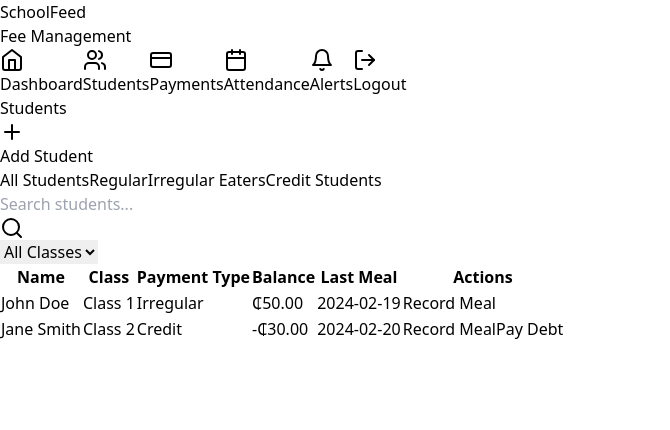
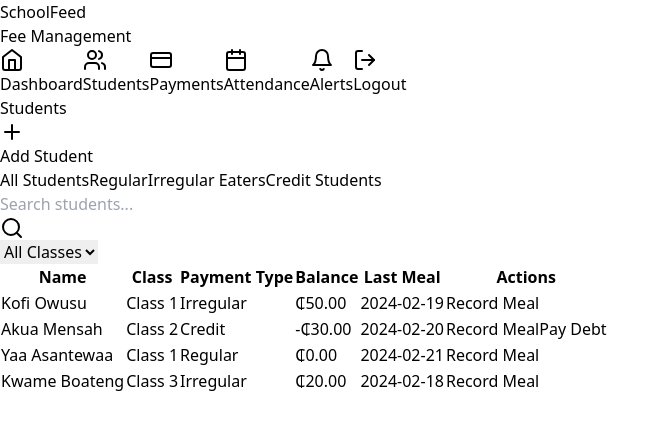
Before and after one commit to Bhankid/SchoolFeed, a React (Vite) app: page / in a window 1280 px wide. Both pictures are taken after a click on the button "Students". Shown: the top 430 px of the page, without its empty margins (0-670 px from the left). Built offline with nearby package versions, Linux system fonts and the light colour scheme.

Commit message:
Update 1.1

```diff
--- a/src/components/Alerts.tsx
+++ b/src/components/Alerts.tsx
@@ -1,13 +1,12 @@
-import React from 'react';
-import { Bell } from 'lucide-react';
+import { Bell } from "lucide-react";
 
 function Alerts() {
   return (
-    <div>
+    <div className="max-w-4xl mx-auto p-4">
       <h2 className="text-2xl font-bold mb-6">Payment Alerts</h2>
       <div className="space-y-4">
         {/* Unpaid Fees Alert */}
-        <div className="bg-white rounded-lg shadow-md p-6">
+        <div className="bg-white rounded-lg shadow-md p-6 hover:shadow-lg transition duration-300">
           <div className="flex items-center justify-between">
             <div className="flex items-center">
               <Bell className="w-8 h-8 text-red-500 mr-4" />
@@ -22,12 +21,12 @@ function Alerts() {
           </div>
           <div className="mt-4 pl-12">
             <ul className="space-y-2">
-              <li className="flex items-center justify-between">
+              <li className="flex items-center justify-between hover:bg-gray-100 transition duration-300">
                 <div>
-                  <span className="font-medium">John Doe</span>
+                  <span className="font-medium">Kofi Owusu</span>
                   <span className="text-gray-500 text-sm ml-2">Class 1</span>
                 </div>
-                <button className="text-indigo-600 hover:text-indigo-800">
+                <button className="text-indigo-600 hover:text-indigo-800 transition duration-300">
                   Record Payment
                 </button>
               </li>
@@ -37,10 +36,10 @@ function Alerts() {
         </div>
 
         {/* Low Balance Alert */}
-        <div className="bg-white rounded-lg shadow-md p-6">
+        <div className="bg-white rounded-lg shadow-md p-6 hover:shadow-lg transition duration-300">
           <div className="flex items-center justify-between">
             <div className="flex items-center">
-              <Bell className="w-8 h-8 text-orange-500 mr-4" /> {/* Replaced AlertCircle with Bell */}
+              <Bell className="w-8 h-8 text-orange-500 mr-4" />
               <div>
                 <h3 className="text-lg font-semibold">Low Balance Alert</h3>
                 <p className="text-gray-600">
@@ -52,14 +51,14 @@ function Alerts() {
           </div>
           <div className="mt-4 pl-12">
             <ul className="space-y-2">
-              <li className="flex items-center justify-between">
+              <li className="flex items-center justify-between hover:bg-gray-100 transition duration-300">
                 <div>
-                  <span className="font-medium">Jane Smith</span>
+                  <span className="font-medium">Yaa Asantewaa</span>
                   <span className="text-gray-500 text-sm ml-2">
                     Balance: ₵10.00
                   </span>
                 </div>
-                <button className="text-indigo-600 hover:text-indigo-800">
+                <button className="text-indigo-600 hover:text-indigo-800 transition duration-300">
                   Top Up
                 </button>
               </li>
--- a/src/components/Attendance.tsx
+++ b/src/components/Attendance.tsx
@@ -4,11 +4,11 @@ import { Check, X } from 'lucide-react';
 function Attendance() {
   const [searchTerm, setSearchTerm] = useState('');
   const [students, setStudents] = useState([
-    { id: 1, name: 'John Doe', class: 'Class 1', status: 'Present' },
-    { id: 2, name: 'Jane Smith', class: 'Class 2', status: 'Absent' },
-    { id: 3, name: 'Alice Johnson', class: 'Class 1', status: 'Present' },
-    { id: 4, name: 'Bob Brown', class: 'Class 3', status: 'Absent' },
-  ]);
+  { id: 1, name: 'Kofi Owusu', class: 'Class 1', status: 'Present' },
+  { id: 2, name: 'Akua Mensah', class: 'Class 2', status: 'Absent' },
+  { id: 3, name: 'Yaa Asantewaa', class: 'Class 1', status: 'Present' },
+  { id: 4, name: 'Kwame Boateng', class: 'Class 3', status: 'Absent' },
+]);
 
   // Function to filter students based on the search term
   const filteredStudents = students.filter((student) => {
--- a/src/components/Students.tsx
+++ b/src/components/Students.tsx
@@ -1,9 +1,52 @@
-import React, { useState } from 'react';
-import { Plus, Search, AlertCircle } from 'lucide-react';
+import React, { useState } from "react";
+import { Plus, Search, Bell } from "lucide-react";
 
 function Students() {
   const [showAddModal, setShowAddModal] = useState(false);
-  const [activeTab, setActiveTab] = useState('all');
+  const [activeTab, setActiveTab] = useState("all");
+  const [searchTerm, setSearchTerm] = useState("");
+  const [students, setStudents] = useState([
+    {
+      id: 1,
+      name: "Kofi Owusu",
+      class: "Class 1",
+      paymentType: "Irregular",
+      balance: "₵50.00",
+      lastMeal: "2024-02-19",
+    },
+    {
+      id: 2,
+      name: "Akua Mensah",
+      class: "Class 2",
+      paymentType: "Credit",
+      balance: "-₵30.00",
+      lastMeal: "2024-02-20",
+    },
+    {
+      id: 3,
+      name: "Yaa Asantewaa",
+      class: "Class 1",
+      paymentType: "Regular",
+      balance: "₵0.00",
+      lastMeal: "2024-02-21",
+    },
+    {
+      id: 4,
+      name: "Kwame Boateng",
+      class: "Class 3",
+      paymentType: "Irregular",
+      balance: "₵20.00",
+      lastMeal: "2024-02-18",
+    },
+  ]);
+
+  // Filter students based on the search term
+  const filteredStudents = students.filter(
+    (student) =>
+      student.name.toLowerCase().includes(searchTerm.toLowerCase()) ||
+      student.class.toLowerCase().includes(searchTerm.toLowerCase()) ||
+      student.paymentType.toLowerCase().includes(searchTerm.toLowerCase())
+  );
 
   return (
     <div>
@@ -17,23 +60,22 @@ function Students() {
           Add Student
         </button>
       </div>
-
       <div className="mb-6">
         <div className="border-b border-gray-200">
           <nav className="-mb-px flex space-x-8" aria-label="Tabs">
             {[
-              { id: 'all', name: 'All Students' },
-              { id: 'regular', name: 'Regular' },
-              { id: 'irregular', name: 'Irregular Eaters' },
-              { id: 'credit', name: 'Credit Students' },
+              { id: "all", name: "All Students" },
+              { id: "regular", name: "Regular" },
+              { id: "irregular", name: "Irregular Eaters" },
+              { id: "credit", name: "Credit Students" },
             ].map((tab) => (
               <button
                 key={tab.id}
                 onClick={() => setActiveTab(tab.id)}
                 className={`${
                   activeTab === tab.id
-                    ? 'border-indigo-500 text-indigo-600'
-                    : 'border-transparent text-gray-500 hover:text-gray-700 hover:border-gray-300'
+                    ? "border-indigo-500 text-indigo-600"
+                    : "border-transparent text-gray-500 hover:text-gray-700 hover:border-gray-300"
                 } whitespace-nowrap py-4 px-1 border-b-2 font-medium text-sm`}
               >
                 {tab.name}
@@ -42,25 +84,29 @@ function Students() {
           </nav>
         </div>
       </div>
-
       <div className="bg-white rounded-lg shadow-md p-6">
+        {/* Search and Class Selection */}
         <div className="flex items-center space-x-4 mb-6">
-          <div className="flex-1 relative">
+          <div className="flex-1 relative w-1/2">
             <input
               type="text"
               placeholder="Search students..."
+              value={searchTerm}
+              onChange={(e) => setSearchTerm(e.target.value)}
               className="w-full pl-10 pr-4 py-2 border rounded-lg focus:outline-none focus:ring-2 focus:ring-indigo-500"
             />
             <Search className="w-5 h-5 text-gray-400 absolute left-3 top-2.5" />
           </div>
-          <select className="border rounded-lg px-4 py-2 focus:outline-none focus:ring-2 focus:ring-indigo-500">
+          <div className="flex-1 w-1/2">
+            <select className="w-full border rounded-lg px-4 py-2 focus:outline-none focus:ring-2 focus:ring-indigo-500">
               <option value="">All Classes</option>
               <option value="1">Class 1</option>
               <option value="2">Class 2</option>
               <option value="3">Class 3</option>
             </select>
           </div>
-
+        </div>
+        {/* Attendance Table */}
         <div className="overflow-x-auto">
           <table className="w-full">
             <thead>
@@ -85,52 +131,63 @@ function Students() {
                 </th>
               </tr>
             </thead>
-            <tbody className="bg-white divide-y divide-gray-200">
-              <tr>
+            <tbody>
+              {filteredStudents.map((student, index) => (
+                <tr
+                  key={student.id}
+                  className={`hover:bg-gray-100 ${
+                    index % 2 === 0 ? "bg-white" : "bg-gray-50"
+                  }`}
+                >
                   <td className="px-6 py-4 whitespace-nowrap">
-                  <div className="text-sm font-medium text-gray-900">John Doe</div>
+                    <div className="text-sm font-medium text-gray-900">
+                      {student.name}
+                    </div>
                   </td>
                   <td className="px-6 py-4 whitespace-nowrap">
-                  <div className="text-sm text-gray-500">Class 1</div>
+                    <div className="text-sm text-gray-500">{student.class}</div>
                   </td>
                   <td className="px-6 py-4 whitespace-nowrap">
-                  <span className="px-2 py-1 inline-flex text-xs leading-5 font-semibold rounded-full bg-yellow-100 text-yellow-800">
-                    Irregular
+                    <span
+                      className={`px-2 py-1 inline-flex text-xs leading-5 font-semibold rounded-full ${
+                        student.paymentType === "Regular"
+                          ? "bg-green-100 text-green-800"
+                          : student.paymentType === "Irregular"
+                          ? "bg-yellow-100 text-yellow-800"
+                          : "bg-red-100 text-red-800"
+                      }`}
+                    >
+                      {student.paymentType}
                     </span>
                   </td>
                   <td className="px-6 py-4 whitespace-nowrap">
-                  <div className="text-sm text-gray-900">₵50.00</div>
+                    <div
+                      className={`text-sm ${
+                        parseFloat(student.balance) < 0
+                          ? "text-red-600"
+                          : "text-gray-900"
+                      }`}
+                    >
+                      {student.balance}
+                    </div>
                   </td>
                   <td className="px-6 py-4 whitespace-nowrap">
-                  <div className="text-sm text-gray-500">2024-02-19</div>
+                    <div className="text-sm text-gray-500">
+                      {student.lastMeal}
+                    </div>
                   </td>
                   <td className="px-6 py-4 whitespace-nowrap text-sm text-gray-500">
-                  <button className="text-indigo-600 hover:text-indigo-900">Record Meal</button>
+                    <button className="text-indigo-600 hover:text-indigo-900 mr-3">
+                      Record Meal
+                    </button>
+                    {student.paymentType === "Credit" && (
+                      <button className="text-green-600 hover:text-green-900">
+                        Pay Debt
+                      </button>
+                    )}
                   </td>
                 </tr>
-              <tr>
-                <td className="px-6 py-4 whitespace-nowrap">
-                  <div className="text-sm font-medium text-gray-900">Jane Smith</div>
-                </td>
-                <td className="px-6 py-4 whitespace-nowrap">
-                  <div className="text-sm text-gray-500">Class 2</div>
-                </td>
-                <td className="px-6 py-4 whitespace-nowrap">
-                  <span className="px-2 py-1 inline-flex text-xs leading-5 font-semibold rounded-full bg-red-100 text-red-800">
-                    Credit
-                  </span>
-                </td>
-                <td className="px-6 py-4 whitespace-nowrap">
-                  <div className="text-sm text-red-600">-₵30.00</div>
-                </td>
-                <td className="px-6 py-4 whitespace-nowrap">
-                  <div className="text-sm text-gray-500">2024-02-20</div>
-                </td>
-                <td className="px-6 py-4 whitespace-nowrap text-sm text-gray-500">
-                  <button className="text-indigo-600 hover:text-indigo-900 mr-3">Record Meal</button>
-                  <button className="text-green-600 hover:text-green-900">Pay Debt</button>
-                </td>
-              </tr>
+              ))}
             </tbody>
           </table>
         </div>
```
Lines whose indentation alone changed are shown as unchanged.
